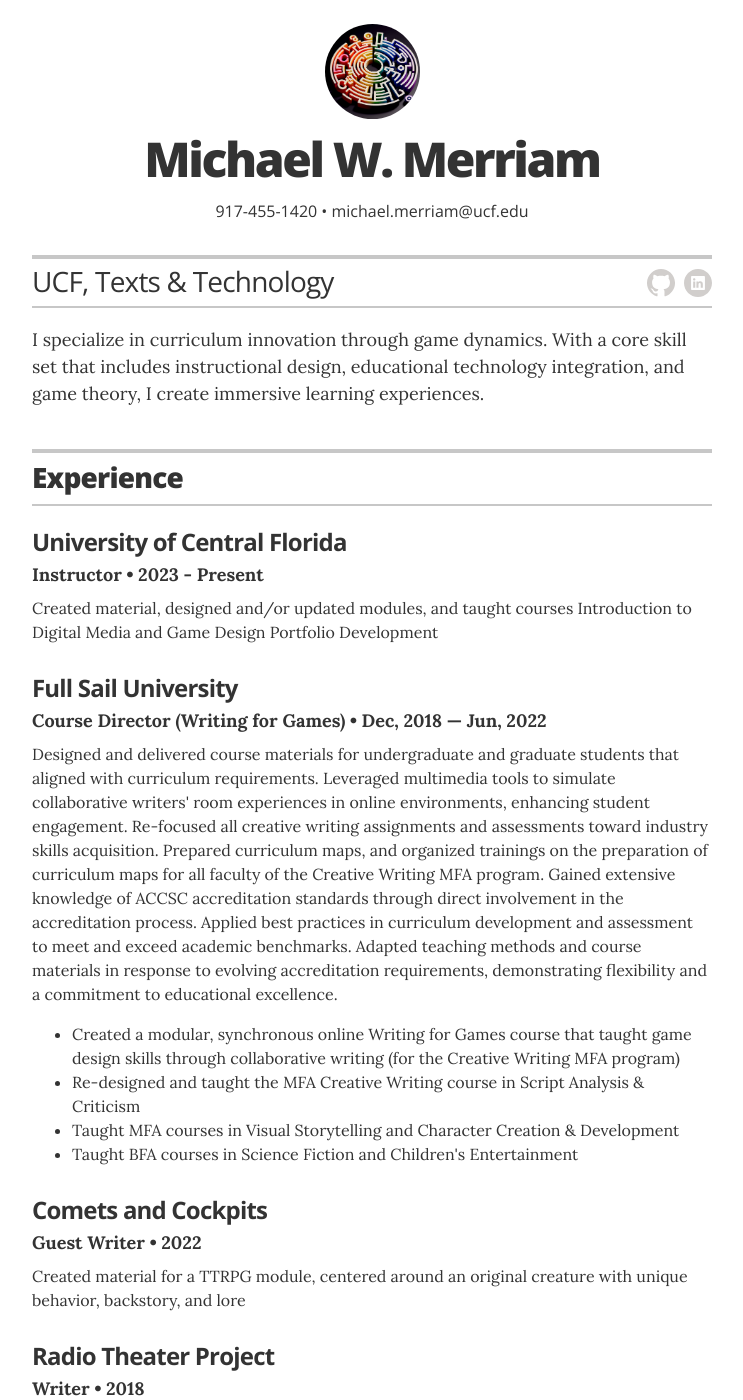
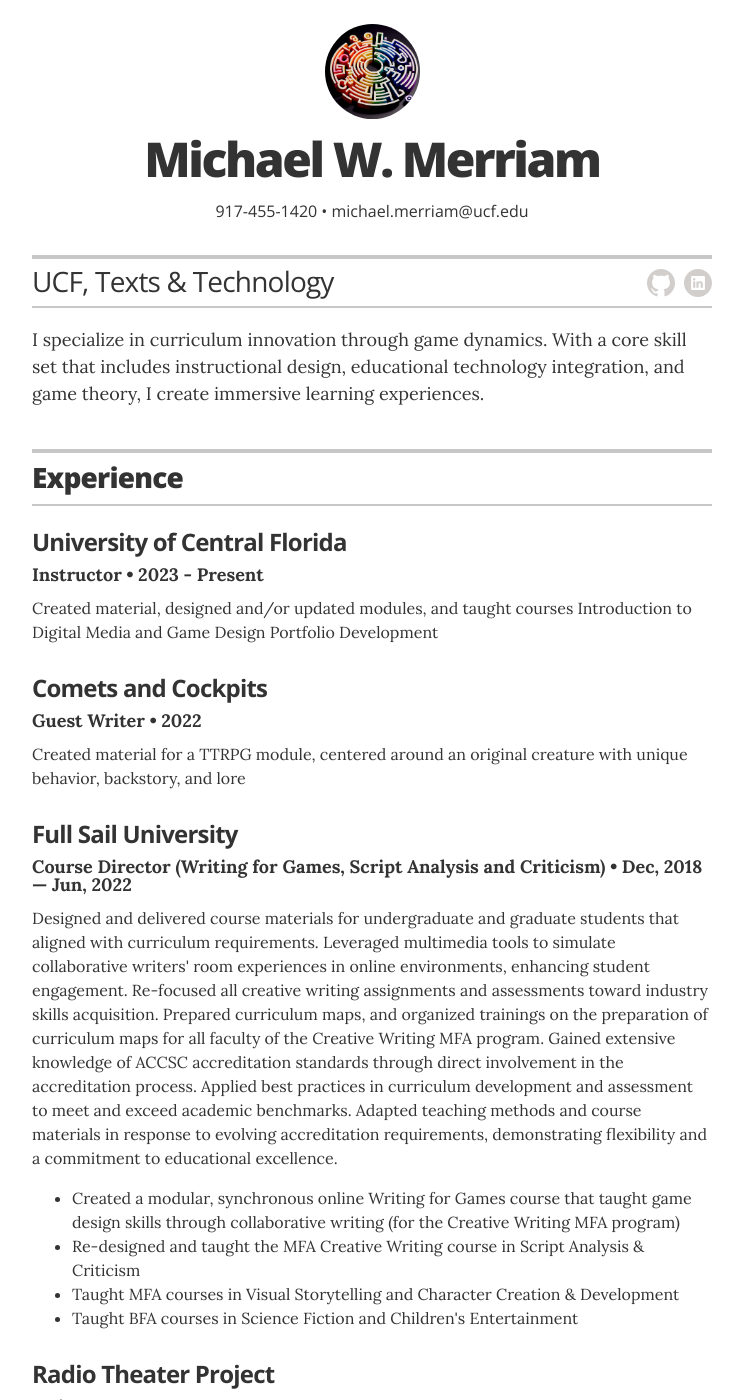
Before and after one commit to mwmxyz/academic, a Jekyll site: the page built from index.html, in a window 1280 px wide and 1400 px high. Shown: the whole window, without its empty margins (268-1011 px from the left). Built offline with Jekyll 4.4.1, drawn with Linux system fonts in a browser that asks for light colours.

Commit message:
Update experience.yml

```diff
--- a/_data/experience.yml
+++ b/_data/experience.yml
@@ -7,18 +7,18 @@
   duration: 2023 - Present
   summary: Created material, designed and/or updated modules, and taught courses Introduction to Digital Media and Game Design Portfolio Development
 
-# FS
-- company: Full Sail University
-  position: Course Director (Writing for Games)
-  duration: Dec, 2018 &mdash; Jun, 2022
-  summary: Designed and delivered course materials for undergraduate and graduate students that aligned with curriculum requirements.  Leveraged multimedia tools to simulate collaborative writers' room experiences in online environments, enhancing student engagement. Re-focused all creative writing assignments and assessments toward industry skills acquisition. Prepared curriculum maps, and organized trainings on the preparation of curriculum maps for all faculty of the Creative Writing MFA program. Gained extensive knowledge of ACCSC accreditation standards through direct involvement in the accreditation process. Applied best practices in curriculum development and assessment to meet and exceed academic benchmarks. Adapted teaching methods and course materials in response to evolving accreditation requirements, demonstrating flexibility and a commitment to educational excellence. <ul class="resume-item-list"><li>Created a modular, synchronous online Writing for Games course that taught game design skills through collaborative writing (for the Creative Writing MFA program)</li><li>Re-designed and taught the MFA Creative Writing course in Script Analysis & Criticism</li><li>Taught MFA courses in Visual Storytelling and Character Creation & Development</li><li>Taught BFA courses in Science Fiction and Children's Entertainment</li></ul>
-
 # Game Writing
 - company: Comets and Cockpits
   position: Guest Writer
   duration:  2022
   summary: Created material for a TTRPG module, centered around an original creature with unique behavior, backstory, and lore
 
+# FS
+- company: Full Sail University
+  position: Course Director (Writing for Games, Script Analysis and Criticism)
+  duration: Dec, 2018 &mdash; Jun, 2022
+  summary: Designed and delivered course materials for undergraduate and graduate students that aligned with curriculum requirements.  Leveraged multimedia tools to simulate collaborative writers' room experiences in online environments, enhancing student engagement. Re-focused all creative writing assignments and assessments toward industry skills acquisition. Prepared curriculum maps, and organized trainings on the preparation of curriculum maps for all faculty of the Creative Writing MFA program. Gained extensive knowledge of ACCSC accreditation standards through direct involvement in the accreditation process. Applied best practices in curriculum development and assessment to meet and exceed academic benchmarks. Adapted teaching methods and course materials in response to evolving accreditation requirements, demonstrating flexibility and a commitment to educational excellence. <ul class="resume-item-list"><li>Created a modular, synchronous online Writing for Games course that taught game design skills through collaborative writing (for the Creative Writing MFA program)</li><li>Re-designed and taught the MFA Creative Writing course in Script Analysis & Criticism</li><li>Taught MFA courses in Visual Storytelling and Character Creation & Development</li><li>Taught BFA courses in Science Fiction and Children's Entertainment</li></ul>
+
 # Communications Coordinator
 - company: Radio Theater Project
   position: Writer
```
